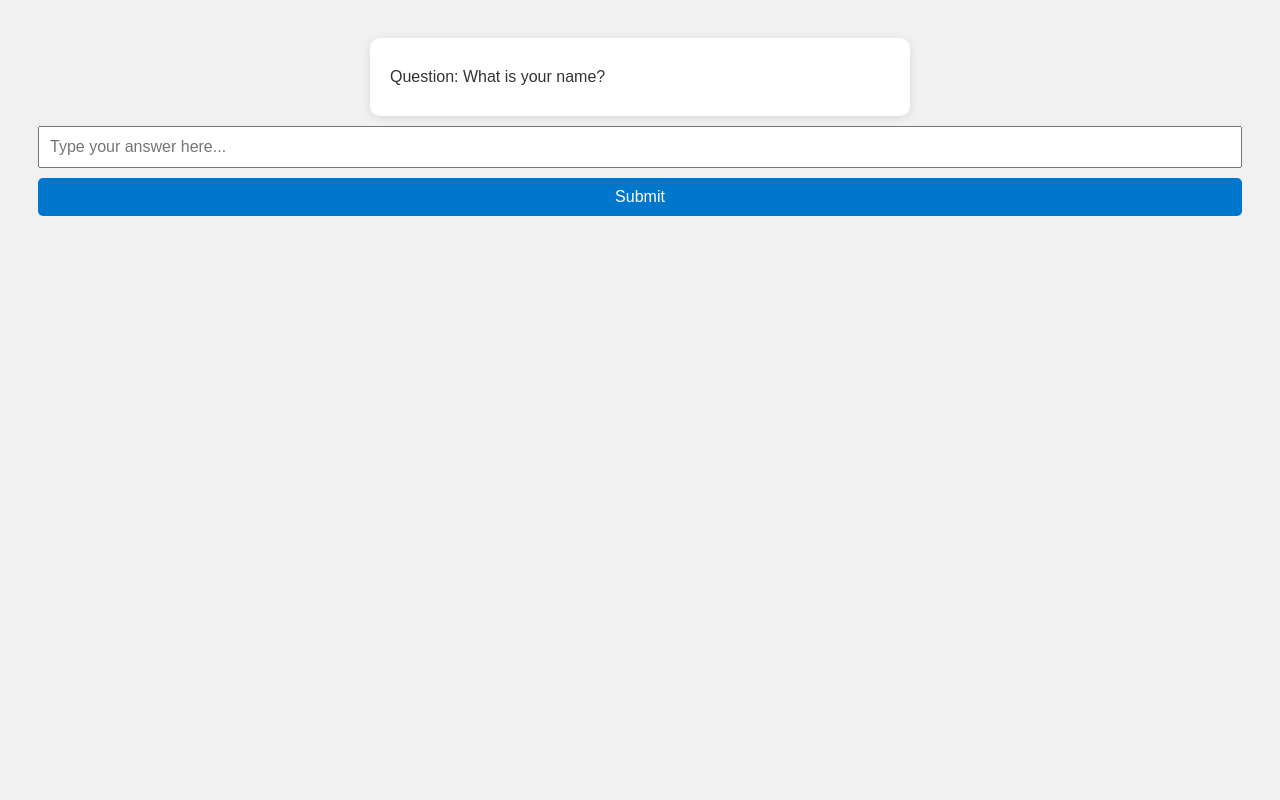
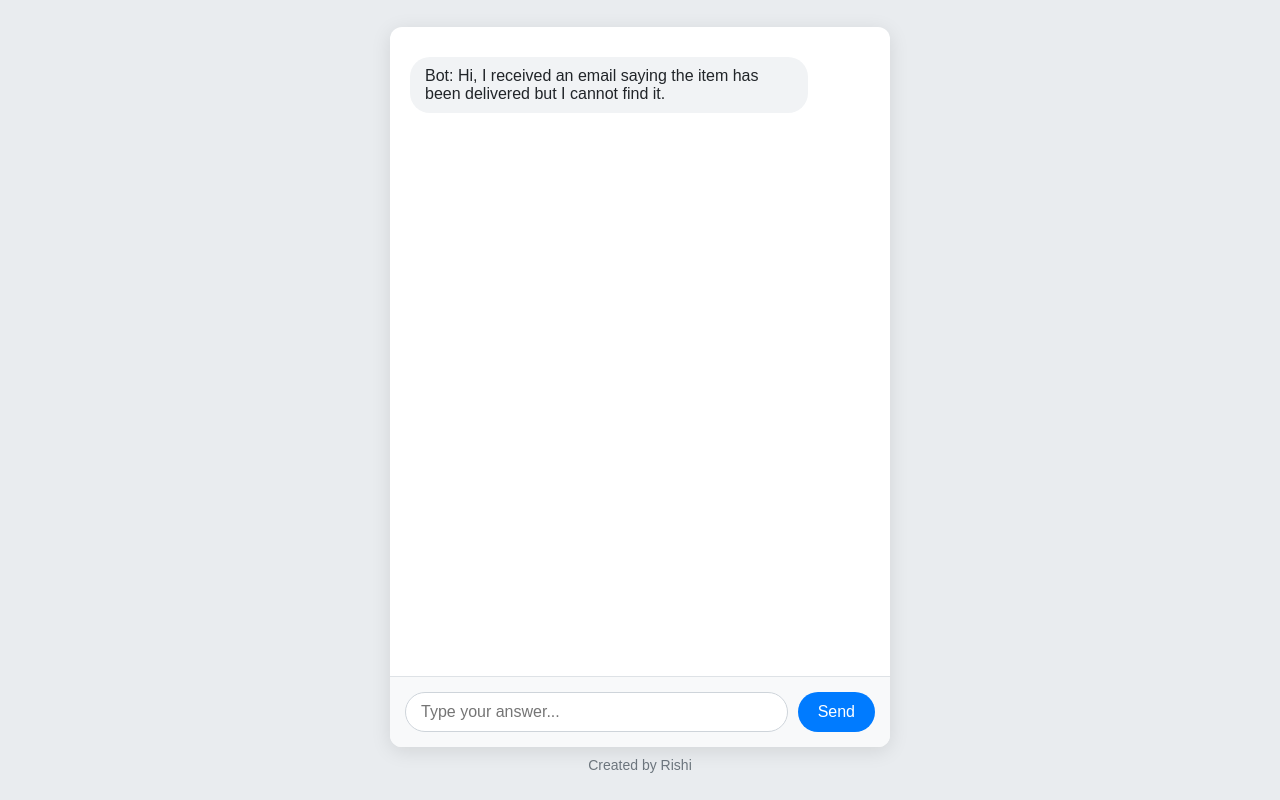
Before and after one commit to iiamrishi/chatbot, a plain HTML site: page keyword_check_chatbot.html in a window 1280 px wide. Drawn offline with Linux system fonts and the light colour scheme.

Commit message:
completed_for_now

```diff
--- a/keyword_check_chatbot.html
+++ b/keyword_check_chatbot.html
@@ -3,75 +3,142 @@
   <head>
     <meta charset="UTF-8" />
     <meta name="viewport" content="width=device-width, initial-scale=1.0" />
-  <title>Keyword Check Chatbot</title>
+    <title>Keyword Chatbot</title>
     <style>
       body {
         font-family: sans-serif;
-      background: #f1f1f1;
+        background: #e9ecef;
+        display: flex;
+        justify-content: center;
+        align-items: center;
+        height: 100vh;
+        margin: 0;
+        flex-direction: column;
+      }
+      .container {
         display: flex;
         flex-direction: column;
-      align-items: center;
-      padding: 30px;
+        width: 100%;
+        max-width: 500px;
+        height: 90vh;
+        background: white;
+        border-radius: 12px;
+        box-shadow: 0 4px 20px rgba(0, 0, 0, 0.1);
+        overflow: hidden;
       }
       .chatbox {
-      width: 100%;
-      max-width: 500px;
-      background: white;
-      border-radius: 10px;
+        flex: 1;
         padding: 20px;
-      box-shadow: 0 2px 10px rgba(0,0,0,0.1);
+        overflow-y: auto;
       }
       .message {
         margin: 10px 0;
+        padding: 10px 15px;
+        border-radius: 20px;
+        max-width: 80%;
       }
       .bot {
-      color: #333;
+        background: #f1f3f5;
+        align-self: flex-start;
+        color: #212529;
       }
       .user {
-      color: #0077cc;
-      text-align: right;
+        background: #007bff;
+        align-self: flex-end;
+        color: white;
       }
-    input, button {
-      padding: 10px;
+      .input-area {
+        display: flex;
+        padding: 15px;
+        background: #f8f9fa;
+        border-top: 1px solid #dee2e6;
+      }
+      .input-area input {
+        flex: 1;
+        padding: 10px 15px;
+        border: 1px solid #ced4da;
+        border-radius: 20px;
         font-size: 16px;
-      margin-top: 10px;
-      width: 100%;
-      box-sizing: border-box;
+        outline: none;
       }
-    button {
-      background: #0077cc;
+      .input-area button {
+        background: #007bff;
         color: white;
         border: none;
+        padding: 10px 20px;
+        margin-left: 10px;
+        border-radius: 20px;
         cursor: pointer;
-      border-radius: 5px;
+        font-size: 16px;
+      }
+      .credit {
+        text-align: center;
+        font-size: 14px;
+        color: #6c757d;
+        margin-top: 10px;
+        user-select: none;
       }
     </style>
   </head>
   <body>
-  <div class="chatbox" id="chat">
-    <div class="message bot" id="question">Question: What is your name?</div>
+    <div class="container">
+      <div class="chatbox" id="chat"></div>
+      <div class="input-area">
+        <input type="text" id="answerInput" placeholder="Type your answer..." />
+        <button onclick="submitAnswer()">Send</button>
       </div>
-  <input type="text" id="answerInput" placeholder="Type your answer here...">
-  <button onclick="submitAnswer()">Submit</button>
+    </div>
+    <div class="credit">Created by Rishi</div>
 
     <script>
       const questions = [
         {
-        question: "What is your name?",
-        andKeyword: "name",
-        orKeywords: []
+          question:
+            "Hi, I received an email saying the item has been delivered but I cannot find it.",
+          andKeyword: "sorry",
+          orKeywords: [],
         },
         {
-        question: "What do you drink?",
-        andKeyword: "drink",
-        orKeywords: ["tea", "coffee"]
-      }
+          question: "okay,",
+          andKeyword: "hold",
+          orKeywords: ["wait"],
+        },
+        {
+          question: "OK, so when will I get my product?",
+          andKeyword: "",
+          orKeywords: [],
+        },
+        {
+          question: "Please be patient while we check.",
+          andKeyword: "patience",
+          orKeywords: ["thank you"],
+        },
+        {
+          question: "No, why do you make things difficult for customers?",
+          andKeyword: "frustration",
+          orKeywords: [],
+        },
+        {
+          question: "Ok, I'll wait.",
+          andKeyword: "else",
+          orKeywords: [],
+        },
+        {
+          question: "No.",
+          andKeyword: "Amazon",
+          orKeywords: [],
+        },
       ];
 
       let currentQuestion = 0;
 
       function displayQuestion() {
-      document.getElementById("question").textContent = "Question: " + questions[currentQuestion].question;
+        const chat = document.getElementById("chat");
+        const questionMsg = document.createElement("div");
+        questionMsg.className = "message bot";
+        questionMsg.textContent = "Bot: " + questions[currentQuestion].question;
+        chat.appendChild(questionMsg);
+        chat.scrollTop = chat.scrollHeight;
       }
 
       function submitAnswer() {
@@ -81,7 +148,6 @@
 
         const chat = document.getElementById("chat");
 
-      // Add user message
         const userMsg = document.createElement("div");
         userMsg.className = "message user";
         userMsg.textContent = answer;
@@ -90,35 +156,45 @@
         const q = questions[currentQuestion];
         const answerLower = answer.toLowerCase();
 
-      const hasAndKeyword = q.andKeyword ? answerLower.includes(q.andKeyword.toLowerCase()) : true;
-      const hasOrKeyword = q.orKeywords.some(keyword => answerLower.includes(keyword.toLowerCase()));
+        const hasAndKeyword = Array.isArray(q.andKeyword)
+          ? q.andKeyword.every((k) => answerLower.includes(k.toLowerCase()))
+          : q.andKeyword === "" ||
+            answerLower.includes(q.andKeyword.toLowerCase());
+
+        const hasOrKeyword = q.orKeywords.some((keyword) =>
+          answerLower.includes(keyword.toLowerCase())
+        );
 
         const botMsg = document.createElement("div");
         botMsg.className = "message bot";
 
         if (hasAndKeyword) {
           botMsg.textContent = "✔️ Valid answer.";
+          chat.appendChild(botMsg);
           currentQuestion++;
           if (currentQuestion < questions.length) {
             setTimeout(() => {
               displayQuestion();
             }, 1000);
           } else {
-          setTimeout(() => {
-            botMsg.textContent += " You completed all questions!";
-          }, 1000);
+            const endMsg = document.createElement("div");
+            endMsg.className = "message bot";
+            endMsg.textContent = "🎉 Thanks for chatting!";
+            chat.appendChild(endMsg);
           }
         } else if (hasOrKeyword) {
-        botMsg.textContent = `⚠️ Partial match with optional keyword. Consider including the required word "${q.andKeyword}".`;
+          botMsg.textContent = `⚠️ Try including the keyword "${q.andKeyword}".`;
+          chat.appendChild(botMsg);
         } else {
-        botMsg.textContent = `❌ Invalid answer. Your answer must include the word "${q.andKeyword}".`;
+          botMsg.textContent = `❌ Include the word "${q.andKeyword}" in your answer.`;
+          chat.appendChild(botMsg);
         }
 
-      chat.appendChild(botMsg);
+        chat.scrollTop = chat.scrollHeight;
         input.value = "";
       }
 
-    displayQuestion();
+      window.onload = displayQuestion;
     </script>
   </body>
 </html>
```
Lines whose indentation alone changed are shown as unchanged.
